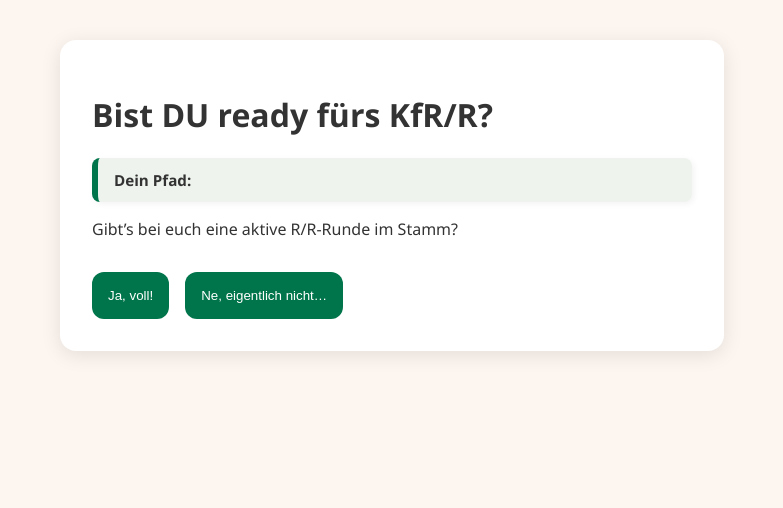
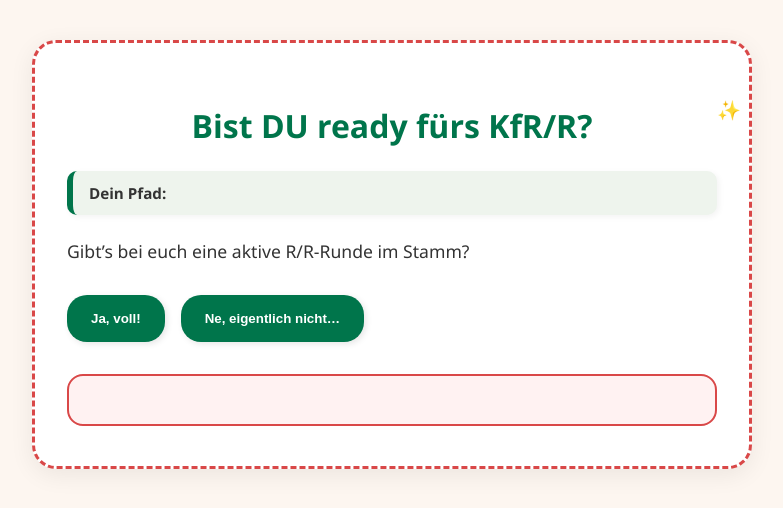
Before and after one commit to LBAusbildung/-KfRR, a plain HTML site: page index.html in a window 1280 px wide. Shown: the whole page, without its empty margins (248-1031 px from the left). Drawn offline with Linux system fonts and the light colour scheme.

Commit message:
Update style.css

```diff
--- a/style.css
+++ b/style.css
@@ -6,48 +6,90 @@ body {
 }
 
 .container {
-  max-width: 600px;
+  max-width: 650px;
   margin: auto;
   background: white;
-  padding: 2rem;
-  border-radius: 16px;
-  box-shadow: 0 4px 20px rgba(0, 0, 0, 0.1);
+  padding: 2.5rem 2rem;
+  border-radius: 24px;
+  box-shadow: 0 6px 25px rgba(0, 0, 0, 0.07);
+  border: 3px dashed #d94848;
+  position: relative;
+}
+
+h1 {
+  font-size: 2rem;
+  color: #00754b;
+  margin-bottom: 1.5rem;
+  text-align: center;
+  position: relative;
+}
+
+h1::after {
+  content: "✨";
+  font-size: 1.2rem;
+  position: absolute;
+  right: -1.5rem;
+  top: -0.5rem;
 }
 
 button {
   background: #00754b;
   color: white;
   border: none;
-  padding: 1rem;
+  padding: 1rem 1.5rem;
   margin-top: 1rem;
   margin-right: 1rem;
-  border-radius: 12px;
+  border-radius: 20px;
   cursor: pointer;
   transition: 0.2s;
+  font-weight: bold;
+  box-shadow: 2px 2px 6px rgba(0,0,0,0.1);
 }
 
 button:hover {
-  background: #00915d;
+  background: #d94848;
+  transform: scale(1.05);
 }
 
-.hidden {
-  display: none;
+#question-box p {
+  font-size: 1.1rem;
+  margin-bottom: 1rem;
 }
 
 #result-box {
   margin-top: 2rem;
-  font-size: 1.2rem;
+  font-size: 1.1rem;
+  font-weight: normal;
+  background: #fff2f2;
+  padding: 1.5rem;
+  border-radius: 16px;
+  border: 2px solid #d94848;
+}
+
+#result-box a {
+  display: inline-block;
+  margin-top: 1rem;
+  background: #d94848;
+  color: white;
+  padding: 0.8rem 1.5rem;
+  border-radius: 14px;
+  text-decoration: none;
   font-weight: bold;
+  transition: 0.2s;
+}
+
+#result-box a:hover {
+  background: #b73434;
 }
 
 #path-box {
-  margin-bottom: 1rem;
+  margin-bottom: 1.5rem;
   background-color: #eef4ed;
   padding: 0.75rem 1rem;
   border-left: 6px solid #00754b;
-  border-radius: 8px;
+  border-radius: 10px;
   font-size: 0.95rem;
-  box-shadow: 2px 2px 6px rgba(0,0,0,0.05);
+  box-shadow: 2px 2px 6px rgba(0, 0, 0, 0.05);
 }
 
 #path span::before {
```
